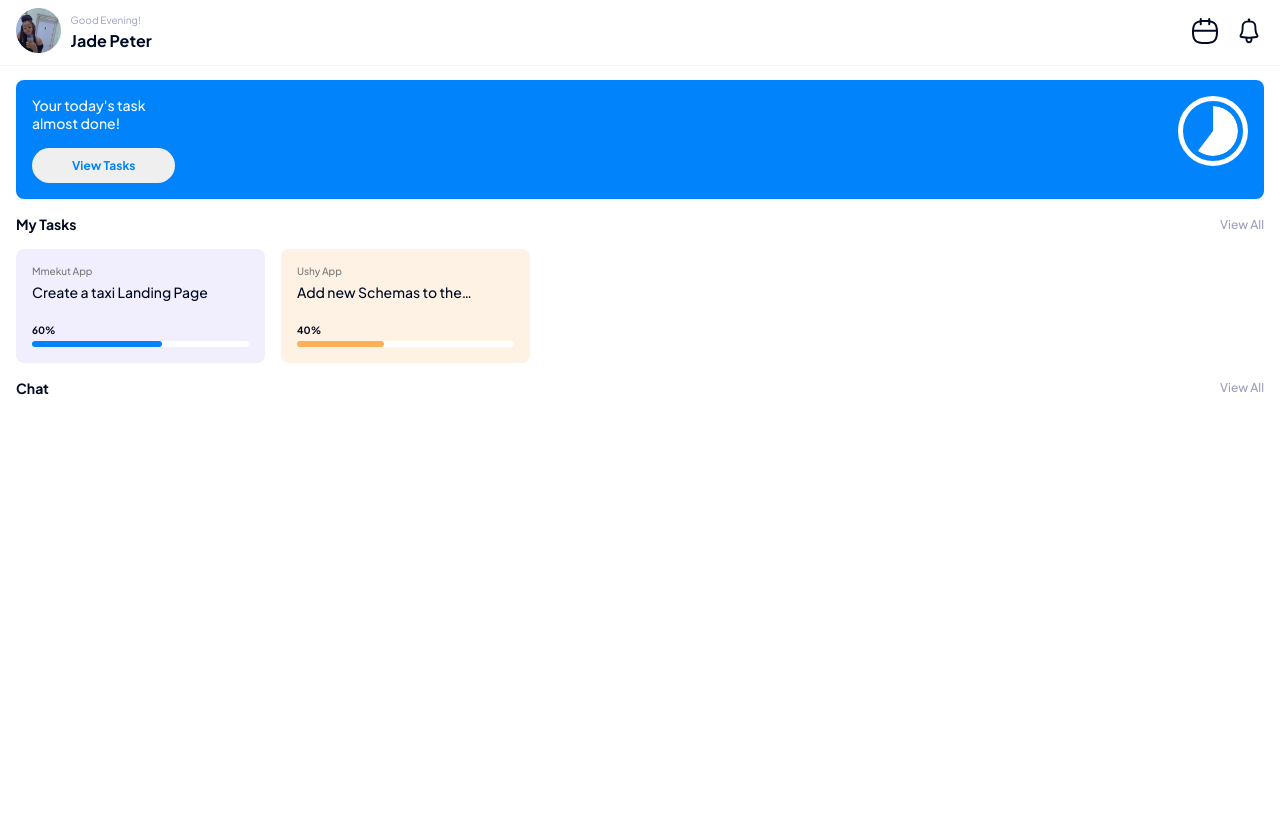
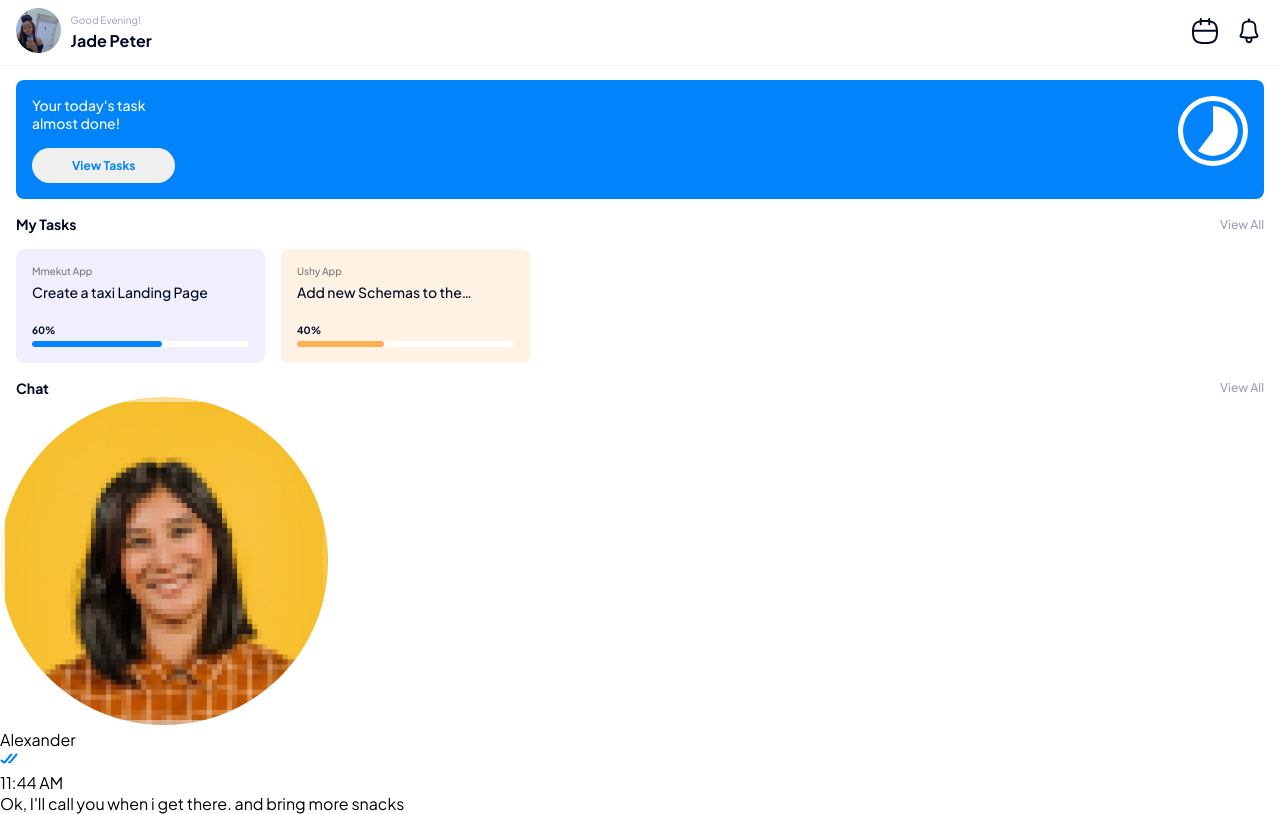
Before and after one commit to 9trocoder/mmekut, a React (Create React App) app: page / in a window 1280 px wide. Built offline with nearby package versions, Linux system fonts and the light colour scheme.

Commit message:
adding chat to the homepage

```diff
--- /dev/null
+++ b/src/components/ChatCardHomepage.js
@@ -0,0 +1,36 @@
+const ChatCardHomepage = ({
+  userStatus,
+  userImage,
+  userName,
+  messageStatus,
+  messageTime,
+  handleClick,
+  message,
+}) => {
+  return (
+    <>
+      <div onClick={handleClick} className="chatCardHomepage__cnt">
+        <div className="chatCardHomepage__cnt-left">
+          <img src={userImage} alt="" />
+          {userStatus && (
+            <div className="chatCardHomepage__cnt-leftuserstatus" />
+          )}
+        </div>
+        <div className="chatCardHomepage__cnt-right">
+          <div className="chatCardHomepage__cnt-righttop">
+            <p>{userName}</p>
+            <div className="chatCardHomepage__cnt-righttimeandstatus">
+              <div>{messageStatus}</div>
+              <p>{messageTime}</p>
+            </div>
+          </div>
+          <div className="chatCardHomepage__cnt-rightbottom">
+            <p>{message}</p>
+          </div>
+        </div>
+      </div>
+    </>
+  );
+};
+
+export default ChatCardHomepage;
--- a/src/pages/homepage/homepage.js
+++ b/src/pages/homepage/homepage.js
@@ -1,12 +1,18 @@
 import React from "react";
 import homepageprofileimage from "../../assets/images/p5.png";
+import p1image from "../../assets/images/p1.png"
+import p2image from "../../assets/images/p2.png"
+import p3image from "../../assets/images/p3.png"
+import p4image from "../../assets/images/p4.png"
+import p5image from "../../assets/images/p5.png"
 import "./homepage.css";
-import { calendarIcon, headerNotificationIcon } from "../../Utils/tools";
+import { calendarIcon, deliveredIcon, headerNotificationIcon } from "../../Utils/tools";
 
 import ProgressBar from "../../components/ProgressBar";
 import HomepageHeader from "../../components/HompageHeader";
 import HeaderWithButton from "../../components/HeaderWithButton";
 import HomepageTaskCard from "../../components/HomepageTaskCard";
+import ChatCardHomepage from "../../components/ChatCardHomepage";
 
 function Homepage() {
   const handleProfileClick = () => {};
@@ -80,6 +86,10 @@ function Homepage() {
         headerButtonName="View All"
         handleClick={handleMyTaskClick}
       />
+
+      <div className="homepagethechat__cnt">
+        <ChatCardHomepage userImage={p1image} userStatus={true} userName="Alexander" messageStatus={deliveredIcon} messageTime="11:44 AM" message="Ok, I'll call you when i get there. and bring more snacks" />
+      </div>
     </>
   );
 }
```
